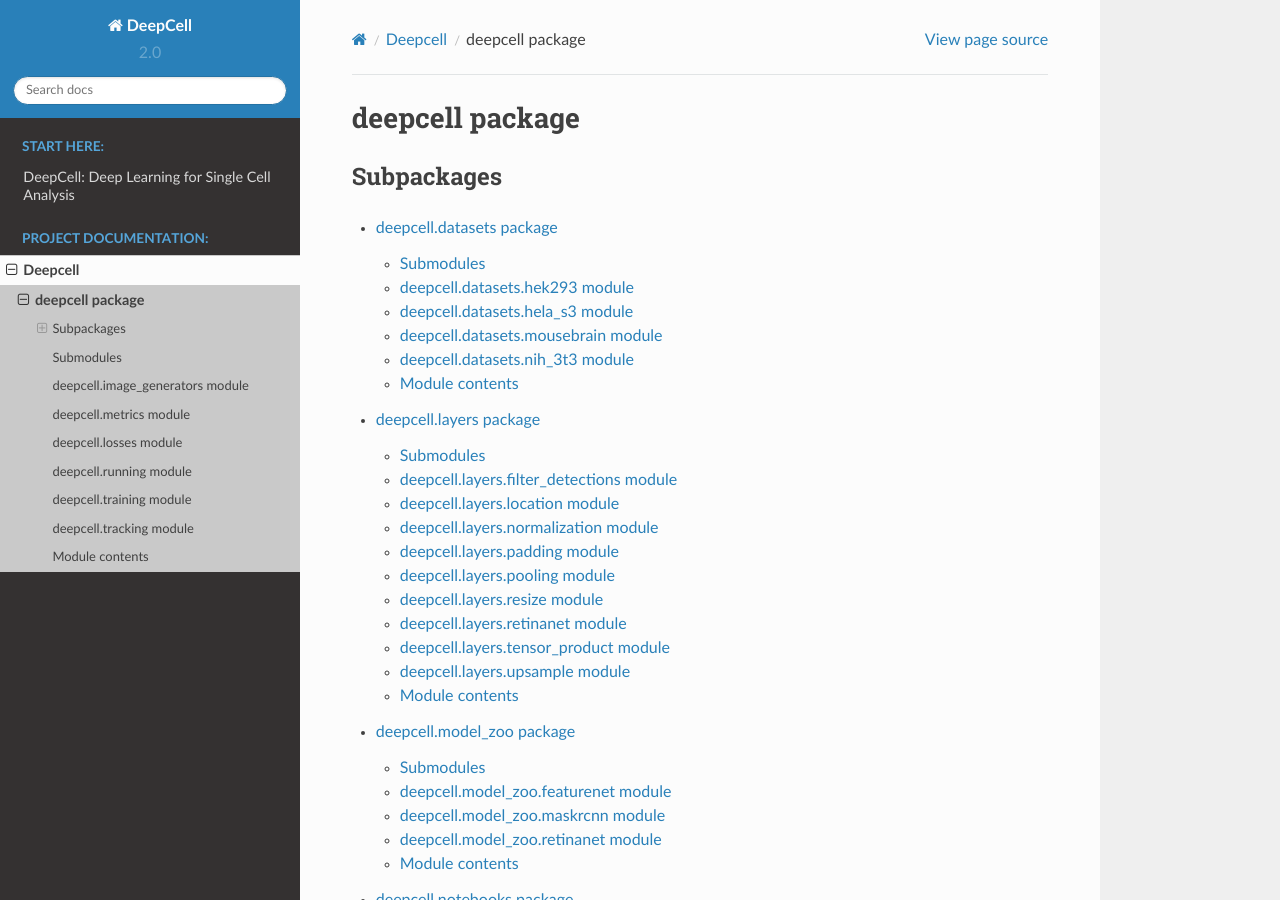
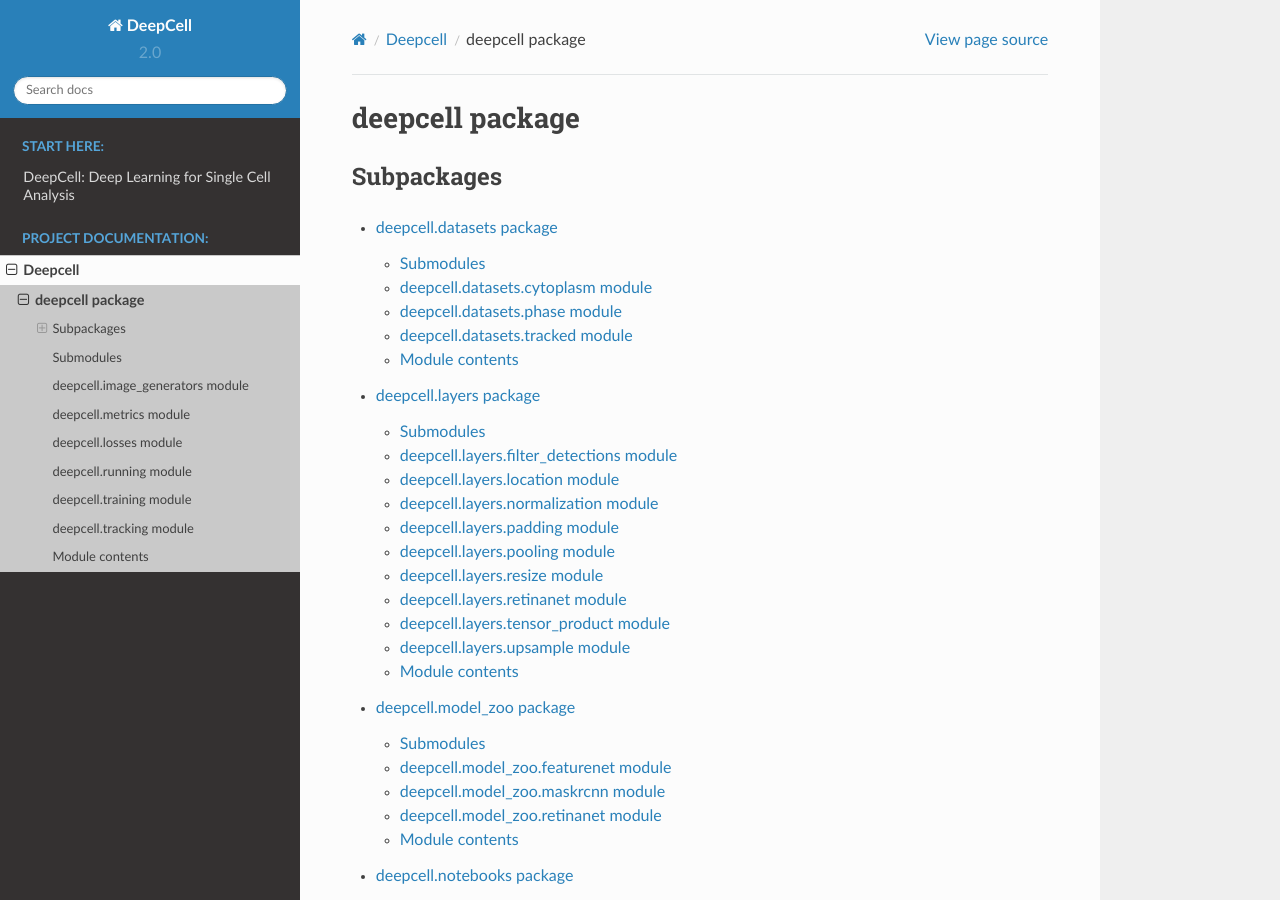
Before and after one commit to vanvalenlab/deepcell-tf, a Sphinx documentation site: the page built from docs/source/deepcell.rst, in a window 1280 px wide and 900 px high. Built offline with Sphinx 7.4.7 and the Read the Docs theme 2.0.0, drawn with Linux system fonts in a browser that asks for light colours.

Commit message:
update underlines for titles

```diff
--- a/docs/source/deepcell.datasets.rst
+++ b/docs/source/deepcell.datasets.rst
@@ -4,34 +4,26 @@ deepcell.datasets package
 Submodules
 ----------
 
-deepcell.datasets.hek293 module
--------------------------------
+deepcell.datasets.cytoplasm module
+----------------------------------
 
-.. automodule:: deepcell.datasets.hek293
+.. automodule:: deepcell.datasets.cytoplasm
     :members:
     :undoc-members:
     :show-inheritance:
 
-deepcell.datasets.hela\_s3 module
----------------------------------
+deepcell.datasets.phase module
+------------------------------
 
-.. automodule:: deepcell.datasets.hela_s3
+.. automodule:: deepcell.datasets.phase
     :members:
     :undoc-members:
     :show-inheritance:
 
-deepcell.datasets.mousebrain module
------------------------------------
+deepcell.datasets.tracked module
+--------------------------------
 
-.. automodule:: deepcell.datasets.mousebrain
-    :members:
-    :undoc-members:
-    :show-inheritance:
-
-deepcell.datasets.nih\_3t3 module
----------------------------------
-
-.. automodule:: deepcell.datasets.nih_3t3
+.. automodule:: deepcell.datasets.tracked
     :members:
     :undoc-members:
     :show-inheritance:
--- a/docs/source/deepcell.layers.rst
+++ b/docs/source/deepcell.layers.rst
@@ -5,7 +5,7 @@ Submodules
 ----------
 
 deepcell.layers.filter_detections module
--------------------------------
+----------------------------------------
 
 .. automodule:: deepcell.layers.filter_detections
     :members:
@@ -53,7 +53,7 @@ deepcell.layers.resize module
     :show-inheritance:
 
 deepcell.layers.retinanet module
--------------------------------
+--------------------------------
 
 .. automodule:: deepcell.layers.retinanet
     :members:
--- a/docs/source/deepcell.model_zoo.rst
+++ b/docs/source/deepcell.model_zoo.rst
@@ -5,7 +5,7 @@ Submodules
 ----------
 
 deepcell.model_zoo.featurenet module
--------------------------------
+------------------------------------
 
 .. automodule:: deepcell.model_zoo.featurenet
     :members:
@@ -13,7 +13,7 @@ deepcell.model_zoo.featurenet module
     :show-inheritance:
 
 deepcell.model_zoo.maskrcnn module
------------------------------------
+----------------------------------
 
 .. automodule:: deepcell.model_zoo.maskrcnn
     :members:
--- a/docs/source/deepcell.rst
+++ b/docs/source/deepcell.rst
@@ -24,7 +24,7 @@ deepcell.image\_generators module
     :show-inheritance:
 
 deepcell.metrics module
-------------------------
+-----------------------
 
 .. automodule:: deepcell.metrics
     :members:
--- a/docs/source/deepcell.utils.rst
+++ b/docs/source/deepcell.utils.rst
@@ -5,7 +5,7 @@ Submodules
 ----------
 
 deepcell.utils.backbone\_utils module
---------------------------------------
+-------------------------------------
 
 .. automodule:: deepcell.utils.backbone_utils
     :members:
@@ -61,7 +61,7 @@ deepcell.utils.retinanet\_anchor\_utils module
     :show-inheritance:
 
 deepcell.utils.tracking\_utils module
-----------------------------------
+-------------------------------------
 
 .. automodule:: deepcell.utils.tracking_utils
     :members:
```
